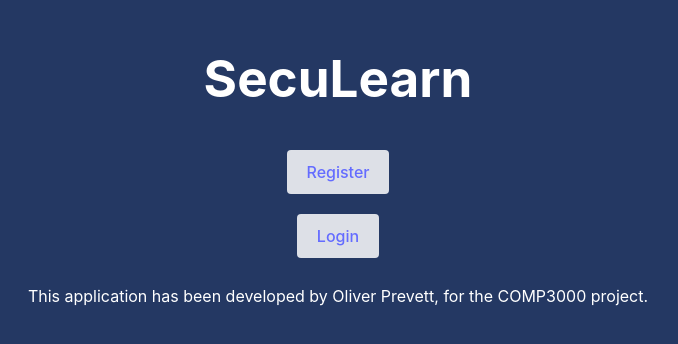
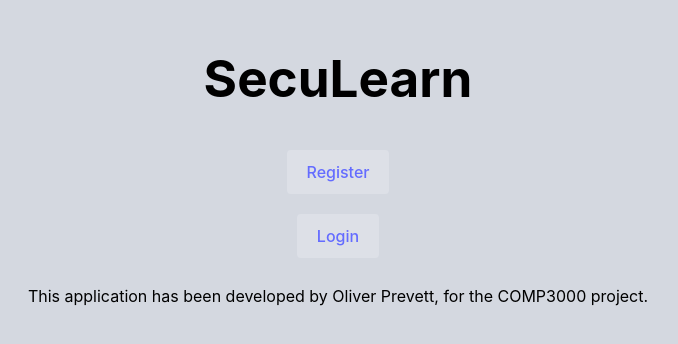
Before and after one commit to oliprev/OP_COMP3000, a React (Vite) app in the folder frontend/: page / in a window 1280 px wide. Shown: the part 230-574 px from the top of the page, without its empty margins (302-980 px from the left). Built offline with nearby package versions, Linux system fonts and the light colour scheme.

Commit message:
Updated color scheme for improved readability and accessibility

```diff
--- a/frontend/src/index.css
+++ b/frontend/src/index.css
@@ -4,7 +4,7 @@
   font-weight: 400;
 
   color-scheme: light dark;
-  color: rgba(255, 255, 255, 0.87);
+  color: rgba(0, 0, 0, 0.87);
   background-color: #242424;
 
   font-synthesis: none;
@@ -37,20 +37,20 @@ body {
   place-items: center;
   min-width: 320px;
   min-height: 100vh;
-  color: white;
-  background-color: #243863;
+  color: rgb(0, 0, 0);
+  background-color: #d4d8e0;
 }
 
 h1 {
   font-size: 3.2em;
   line-height: 1.1;
-  color: white;
+  color: rgb(0, 0, 0);
 }
 
 h2 {
   font-size: 1.4em;
   line-height: 1.1;
-  color: white;
+  color: rgb(0, 0, 0);
 }
 
 button {
```
